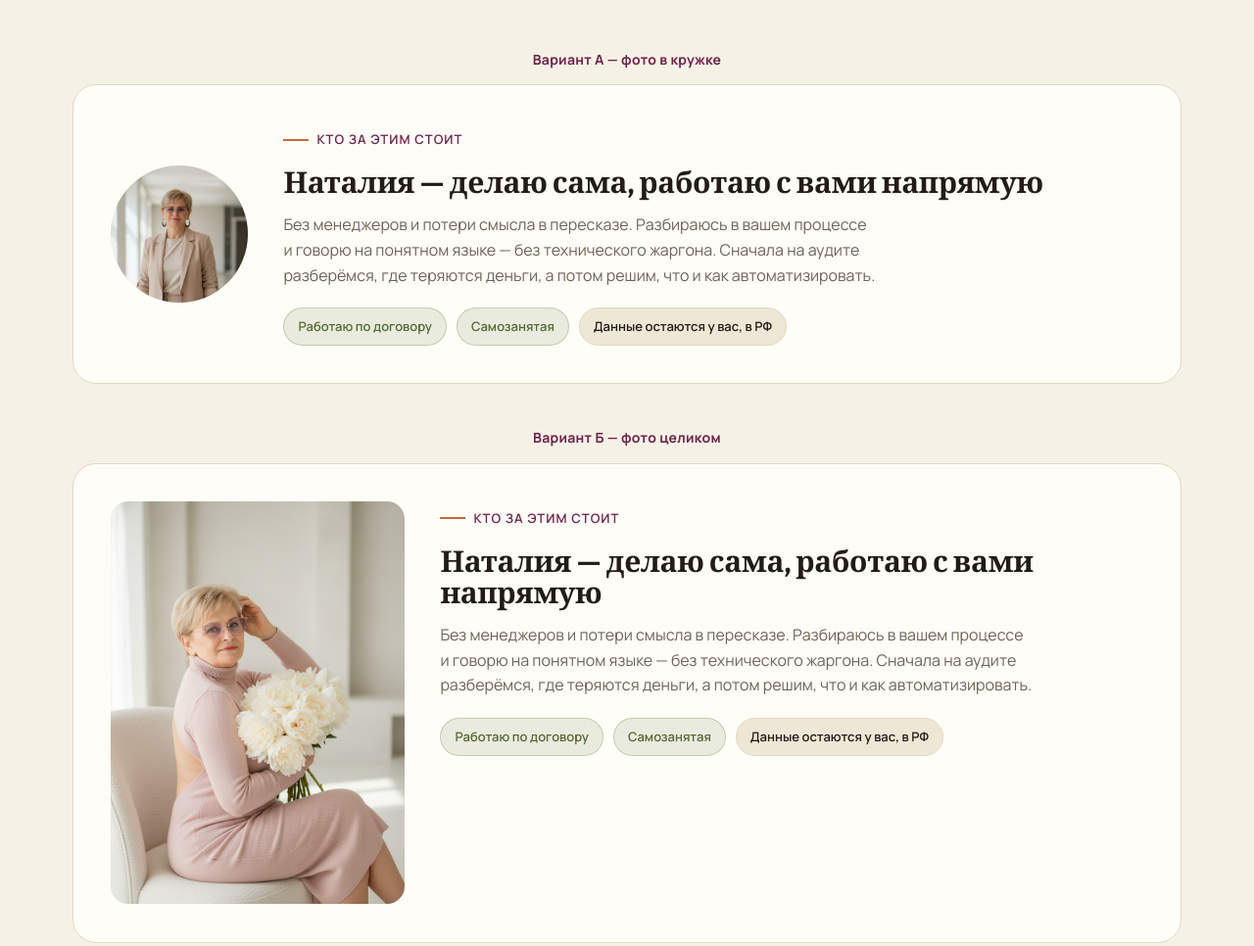
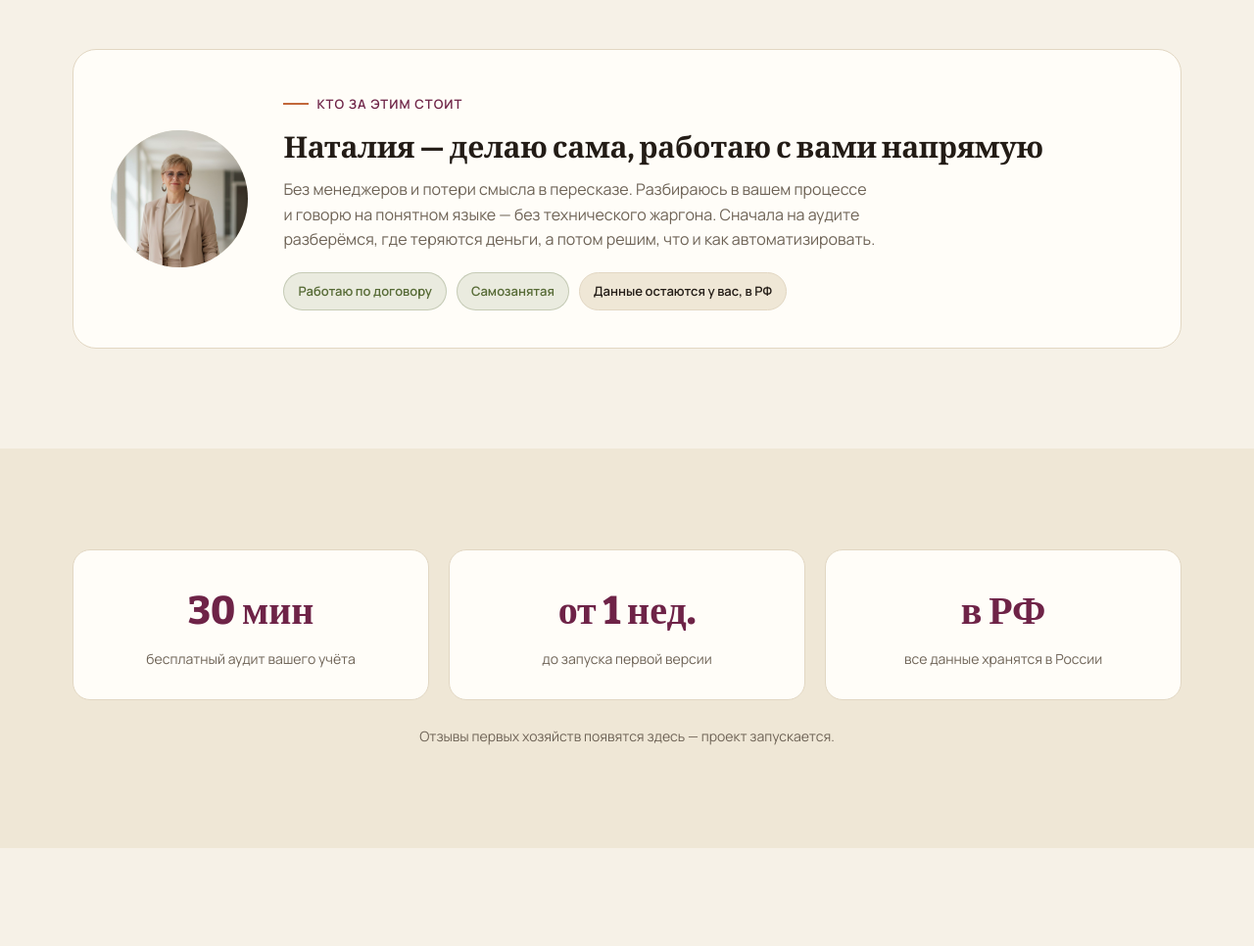
Before and after one commit to Nata-19/agro-landing, a plain HTML site: page index.html in a window 1280 px wide. Shown: the part 6920-7886 px from the top of the page at 98% size. Drawn offline with nearby package versions, Linux system fonts and the light colour scheme.

Commit message:
«Обо мне»: финал — деловое фото в кружке (Вариант А)
Co-Authored-By: Claude Opus 4.8 <noreply@anthropic.com>

```diff
--- a/index.html
+++ b/index.html
@@ -671,23 +671,8 @@ footer h5{font-family:'Bitter';color:var(--paper);font-size:15px;margin-bottom:1
 <!-- ============ ОБО МНЕ ============ -->
 <section class="s-pad">
   <div class="wrap">
-    <p class="var-label reveal" style="margin-bottom:14px">Вариант А — фото в кружке</p>
     <div class="me reveal">
       <div class="ava ava-circle"><img src="img/me-portret.jpg" alt="Наталия"></div>
-      <div>
-        <span class="eyebrow">Кто за этим стоит</span>
-        <h3>Наталия — делаю сама, работаю с вами напрямую</h3>
-        <p>Без менеджеров и потери смысла в пересказе. Разбираюсь в вашем процессе и говорю на понятном языке — без технического жаргона. Сначала на аудите разберёмся, где теряются деньги, а потом решим, что и как автоматизировать.</p>
-        <div class="chips">
-          <span class="chip g">Работаю по договору</span>
-          <span class="chip g">Самозанятая</span>
-          <span class="chip">Данные остаются у вас, в РФ</span>
-        </div>
-      </div>
-    </div>
-    <p class="var-label reveal" style="margin:44px 0 14px">Вариант Б — фото целиком</p>
-    <div class="me-full reveal">
-      <div class="photo"><img src="img/me-flowers.jpg" alt="Наталия"></div>
       <div>
         <span class="eyebrow">Кто за этим стоит</span>
         <h3>Наталия — делаю сама, работаю с вами напрямую</h3>
```
